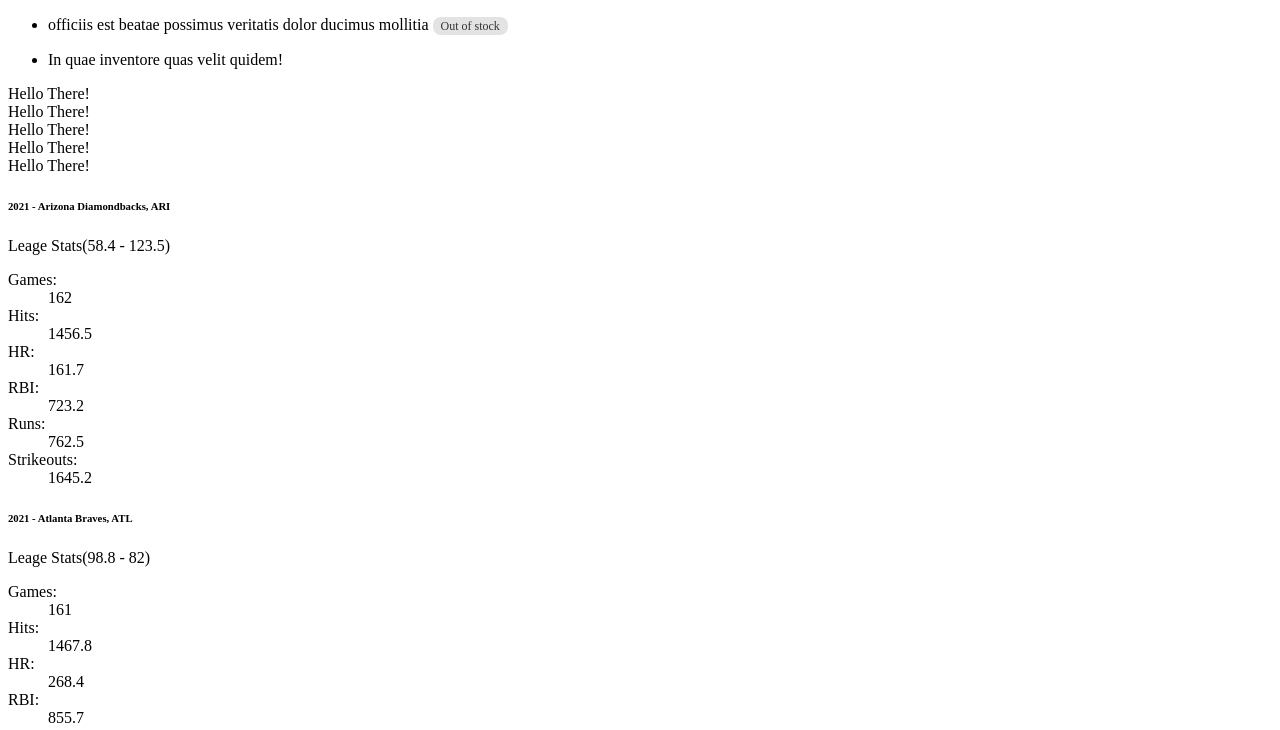
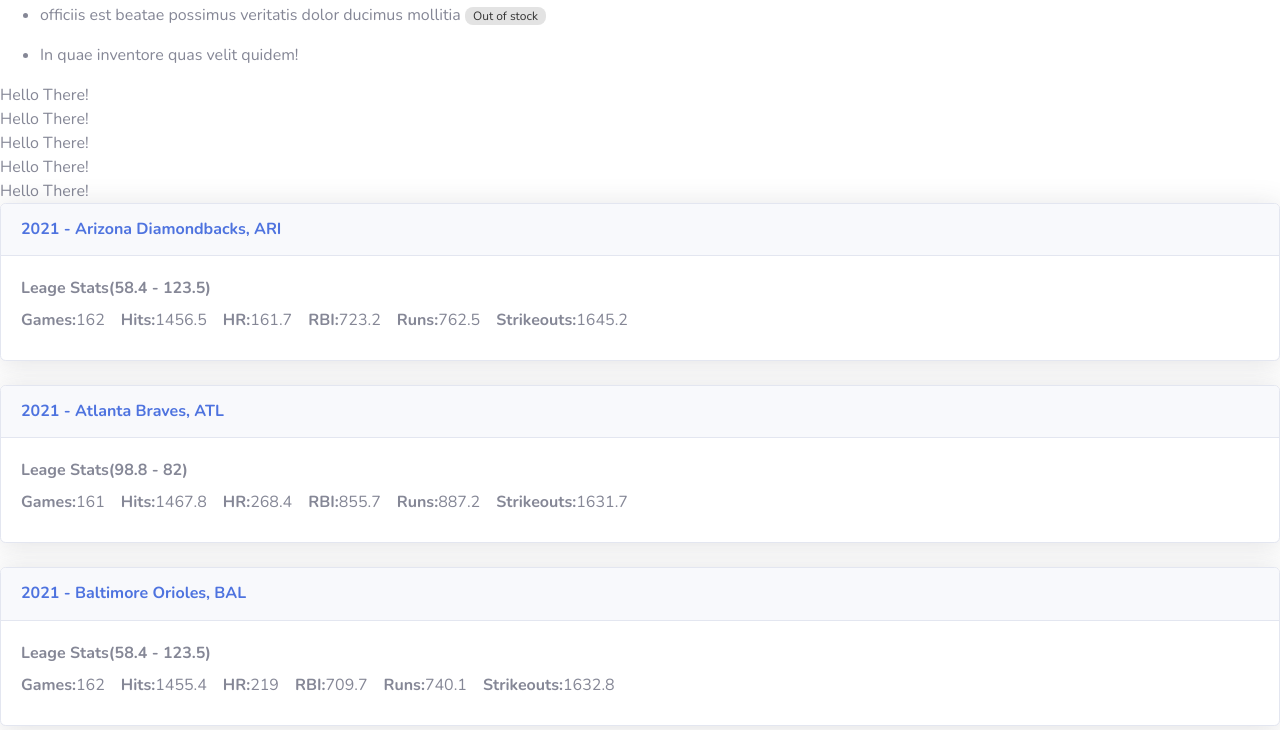
Before and after one commit to vuenos/front-end, a website: page js/views/index.html in a window 1280 px wide. Shown: the part 133-863 px from the top of the page. Drawn offline with nearby package versions, Linux system fonts and the light colour scheme.

Commit message:
css file add

```diff
--- a/js/views/index.html
+++ b/js/views/index.html
@@ -19,6 +19,7 @@
       .items-list li span {display: inline-block; padding: 0 8px; border-radius: 8px; font-size: 12px; line-height: 18px; background-color: #e3e3e3; color: #333;}
     </style>
 
+    <link href="/css/sb-admin-2.min.css" rel="stylesheet">
 </head>
 
 <body id="page-top">
```
